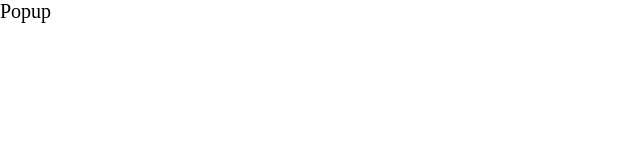
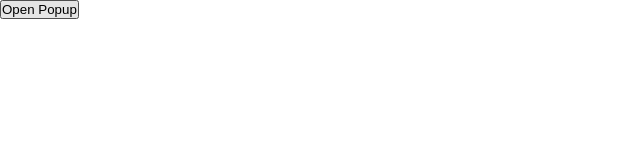
Before and after one commit to Khvede93/modal-popup, a React (Vite) app: page / in a window 1280 px wide. Shown: the top 160 px of the page, without its empty margins (0-640 px from the left). Built offline with nearby package versions, Linux system fonts and the light colour scheme.

Commit message:
add parent component

```diff
--- a/src/App.jsx
+++ b/src/App.jsx
@@ -1,11 +1,11 @@
 import { useState } from 'react';
-import { Popup } from './components';
+import { ModalPopup } from './components';
 import './App.css';
 
 function App() {
   return (
     <div>
-      <Popup />
+      <ModalPopup />
     </div>
   );
 }
--- a/src/components/index.js
+++ b/src/components/index.js
@@ -1 +1 @@
-export { Popup } from './modal-popup';
+export { ModalPopup } from './modal-popup';
--- /dev/null
+++ b/src/components/modal-popup/ModalPopup.jsx
@@ -0,0 +1,11 @@
+import React from 'react';
+import { Popup } from './Popup';
+import './ModalPopup.css';
+
+export const ModalPopup = () => {
+  return (
+    <div className='modal-popup-container'>
+      <button>Open Popup</button>
+    </div>
+  );
+};
--- a/src/components/modal-popup/Popup.jsx
+++ b/src/components/modal-popup/Popup.jsx
@@ -1,5 +1,4 @@
 import React from 'react';
-import './popup.css';
 
 export const Popup = () => {
   return <div className='popup-container'>Popup</div>;
--- a/src/components/modal-popup/index.js
+++ b/src/components/modal-popup/index.js
@@ -1 +1 @@
-export { Popup } from './Popup';
+export { ModalPopup } from './ModalPopup';
```
Also changed, not shown: src/components/modal-popup/ModalPopup.css (renamed from src/components/modal-popup/popup.css).
